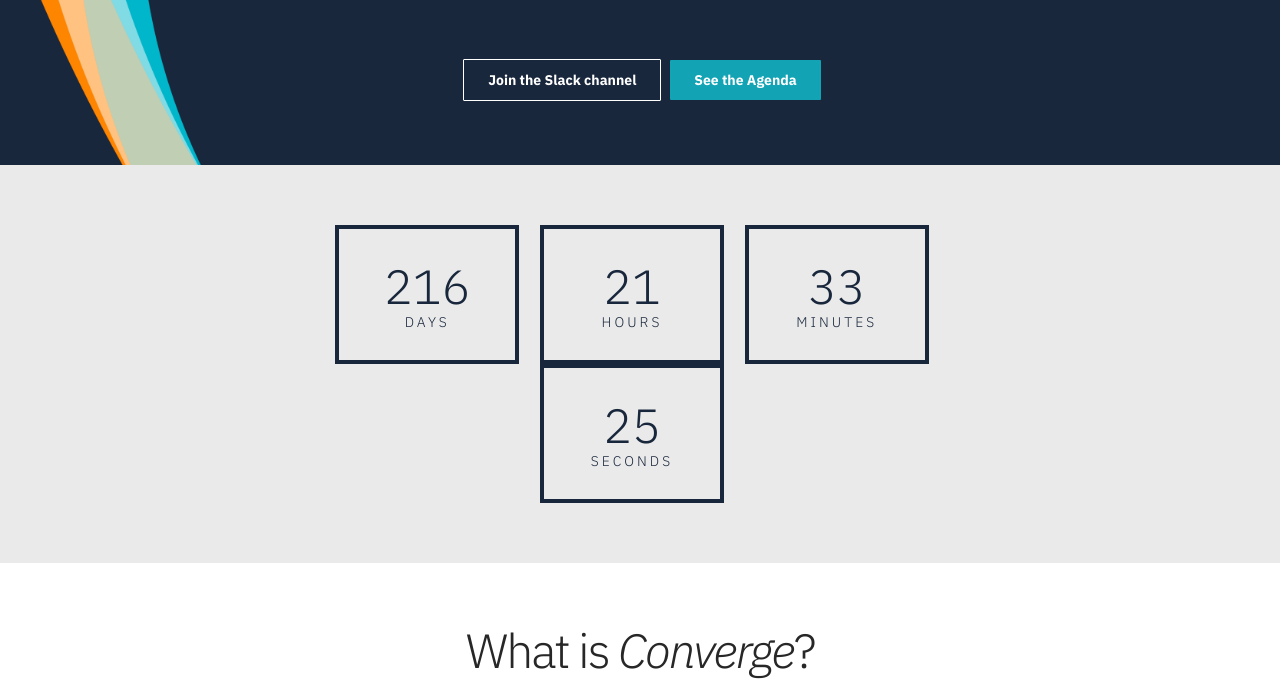
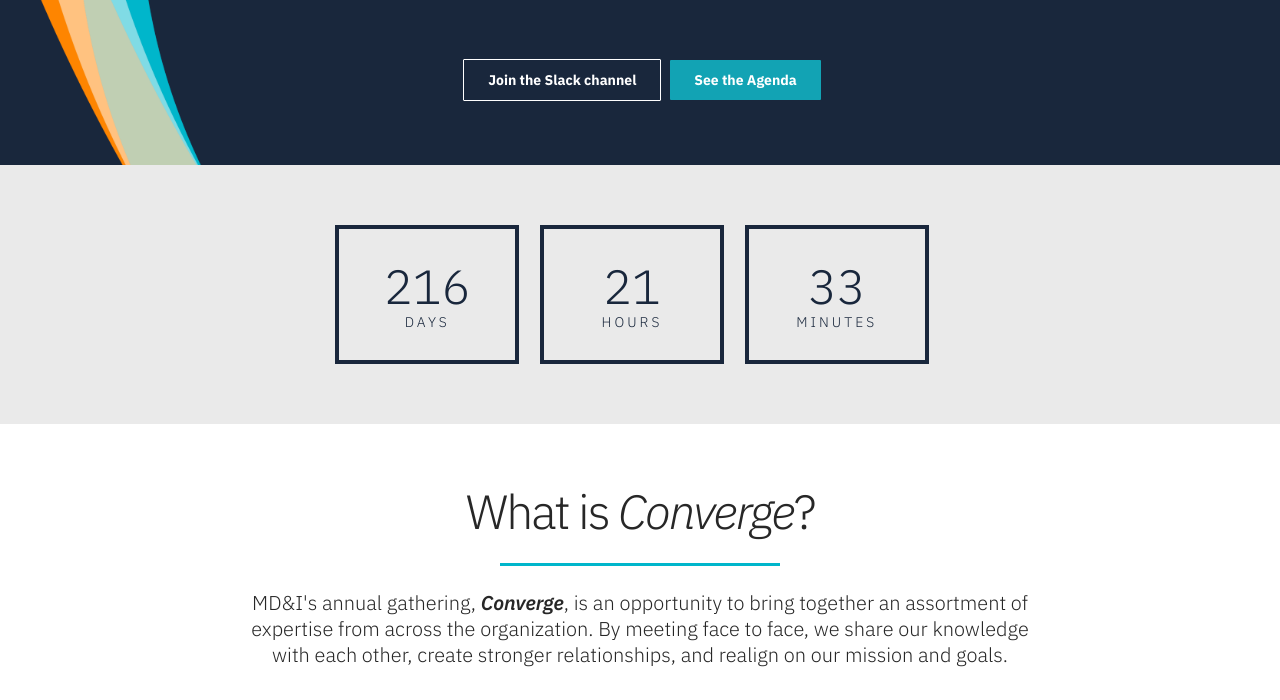
Before and after one commit to jerry-peitzman/converge, a plain HTML site: page index.html in a window 1280 px wide. Shown: the part 489-1189 px from the top of the page. Drawn offline with nearby package versions, Linux system fonts and the light colour scheme.

Commit message:
Add files via upload

```diff
--- a/index.html
+++ b/index.html
@@ -78,10 +78,6 @@
         <div><span class="minutes"></span>
         <div class="smalltext full">Minutes</div>
         <div class="smalltext abbrev">Min</div>
-      </div>
-        <div><span class="seconds"></span>
-        <div class="smalltext full">Seconds</div>
-        <div class="smalltext abbrev">Sec</div>
       </div>
     </div>
   </div>
```
